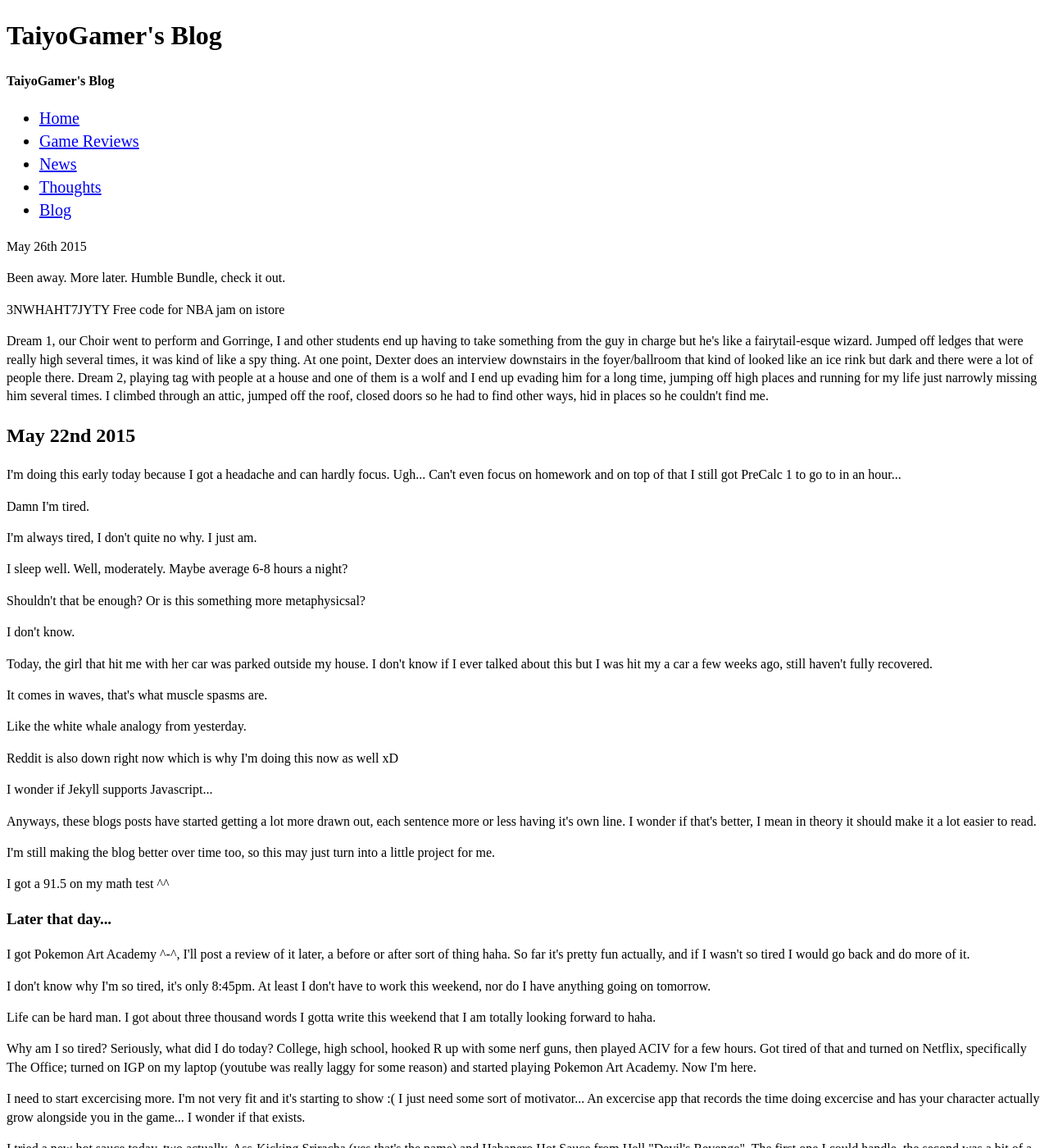
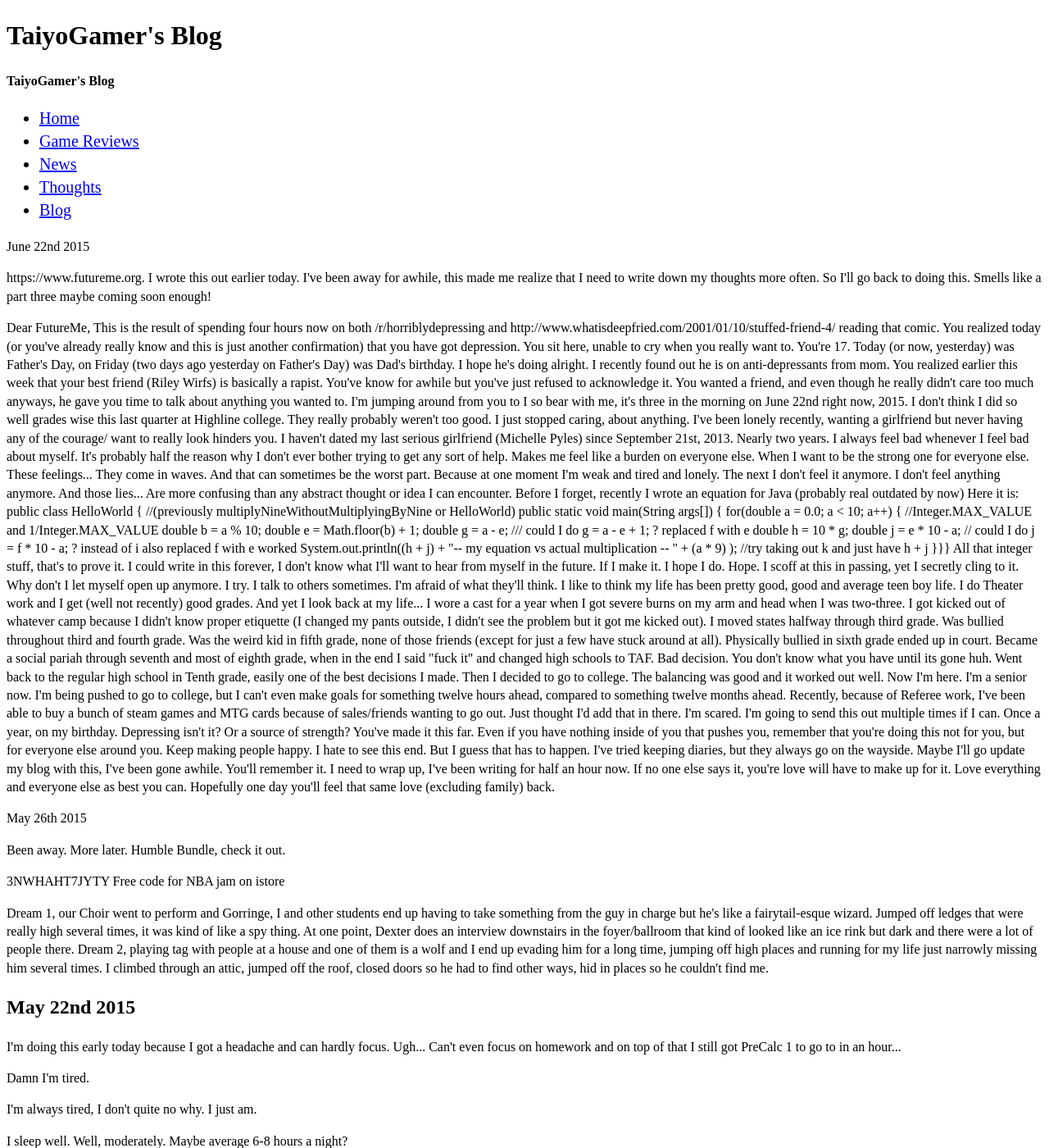
Before and after one commit to TaiyoGamer/TaiyoGamers_Blog, a Jekyll site: the page built from BlogPartTwo.html, in a window 1280 px wide and 1400 px high. Shown: the whole window at 82% size. Built offline with Jekyll 4.4.1, drawn with Linux system fonts in a browser that asks for light colours; Markdown is read by kramdown in place of the engine named in the settings.

Commit message:
futureme.org email I wrote
Haven't been on in awhile, I may need this again.

```diff
--- a/BlogPartTwo.html
+++ b/BlogPartTwo.html
@@ -1,6 +1,144 @@
 ---
 layout: Default
 ---
+<p>June 22nd 2015</p>
+<p>https://www.futureme.org. I wrote this out earlier today. I've been away for awhile, this made me realize that I need to write down my thoughts more often. So I'll
+go back to doing this. Smells like a part three maybe coming soon enough!</p>
+<p>Dear FutureMe,
+
+This is the result of spending four hours now on both /r/horriblydepressing and http://www.whatisdeepfried.com/2001/01/10/stuffed-friend-4/ reading that comic.
+
+You realized today (or you've already really know and this is just another confirmation) that you have got depression. You sit here, unable to cry when you really want to.
+
+You're 17. Today (or now, yesterday) was Father's Day, on Friday (two days ago yesterday on Father's Day) was Dad's birthday.
+
+I hope he's doing alright. I recently found out he is on anti-depressants from mom.
+
+You realized earlier this week that your best friend (Riley Wirfs) is basically a rapist. You've know for awhile but you've just refused to acknowledge it. You wanted a friend, and even though he really didn't care too much anyways, he gave you time to talk about anything you wanted to.
+
+I'm jumping around from you to I so bear with me, it's three in the morning on June 22nd right now, 2015.
+
+I don't think I did so well grades wise this last quarter at Highline college. They really probably weren't too good.
+
+I just stopped caring, about anything.
+
+I've been lonely recently, wanting a girlfriend but never having any of the courage/ want to really look hinders you.
+
+I haven't dated my last serious girlfriend (Michelle Pyles) since September 21st, 2013. Nearly two years.
+
+I always feel bad whenever I feel bad about myself. It's probably half the reason why I don't ever bother trying to get any sort of help.
+
+Makes me feel like a burden on everyone else.
+
+When I want to be the strong one for everyone else.
+
+These feelings...
+
+They come in waves.
+
+And that can sometimes be the worst part.
+
+Because at one moment I'm weak and tired and lonely.
+
+The next I don't feel it anymore.
+
+I don't feel anything anymore.
+
+And those lies... Are more confusing than any abstract thought or idea I can encounter.
+
+Before I forget, recently I wrote an equation for Java (probably real outdated by now)
+
+Here it is:
+ public class HelloWorld { //(previously multiplyNineWithoutMultiplyingByNine or HelloWorld)
+   public static void main(String args[]) {
+      for(double a = 0.0; a < 10; a++) { //Integer.MAX_VALUE and 1/Integer.MAX_VALUE
+         double b = a % 10;
+            double e = Math.floor(b) + 1;
+            double g = a - e; /// could I do g = a - e + 1; ? replaced f with e
+            double h = 10 * g;
+            double j = e * 10 - a; // could I do j = f * 10 - a; ? instead of i also replaced f with e worked
+                System.out.println((h + j) + "-- my equation vs actual multiplication -- " + (a * 9) );  //try taking out k and just have h + j
+      }}}
+
+All that integer stuff, that's to prove it.
+
+I could write in this forever, I don't know what I'll want to hear from myself in the future.
+
+If I make it. I hope I do.
+
+Hope.
+
+I scoff at this in passing, yet I secretly cling to it.
+
+Why don't I let myself open up anymore.
+
+I try. I talk to others sometimes. I'm afraid of what they'll think.
+
+I like to think my life has been pretty good, good and average teen boy life.
+
+I do Theater work and I get (well not recently) good grades.
+
+And yet I look back at my life...
+
+I wore a cast for a year when I got severe burns on my arm and head when I was two-three.
+
+I got kicked out of whatever camp because I didn't know proper etiquette (I changed my pants outside, I didn't see the problem but it got me kicked out).
+
+I moved states halfway through third grade.
+
+Was bullied throughout third and fourth grade.
+
+Was the weird kid in fifth grade, none of those friends (except for just a few have stuck around at all).
+
+Physically bullied in sixth grade ended up in court.
+
+Became a social pariah through seventh and most of eighth grade, when in the end I said "fuck it" and changed high schools to TAF.
+
+Bad decision.
+
+You don't know what you have until its gone huh.
+
+Went back to the regular high school in Tenth grade, easily one of the best decisions I made.
+
+Then I decided to go to college.
+
+The balancing was good and it worked out well.
+
+Now I'm here.
+
+I'm a senior now.
+
+I'm being pushed to go to college, but I can't even make goals for something twelve hours ahead, compared to something twelve months ahead.
+
+Recently, because of Referee work, I've been able to buy a bunch of steam games and MTG cards because of sales/friends wanting to go out.
+
+Just thought I'd add that in there.
+
+I'm scared.
+
+I'm going to send this out multiple times if I can. Once a year, on my birthday.
+
+Depressing isn't it? Or a source of strength?
+
+You've made it this far. Even if you have nothing inside of you that pushes you, remember that you're doing this not for you, but for everyone else around you.
+
+Keep making people happy.
+
+I hate to see this end. But I guess that has to happen.
+
+I've tried keeping diaries, but they always go on the wayside.
+
+Maybe I'll go update my blog with this, I've been gone awhile.
+
+You'll remember it.
+
+I need to wrap up, I've been writing for half an hour now.
+
+If no one else says it, you're love will have to make up for it.
+
+Love everything and everyone else as best you can.
+
+Hopefully one day you'll feel that same love (excluding family) back.</p>
 
 <p>May 26th 2015</p>
 <p>Been away. More later. Humble Bundle, check it out.</p>
```
